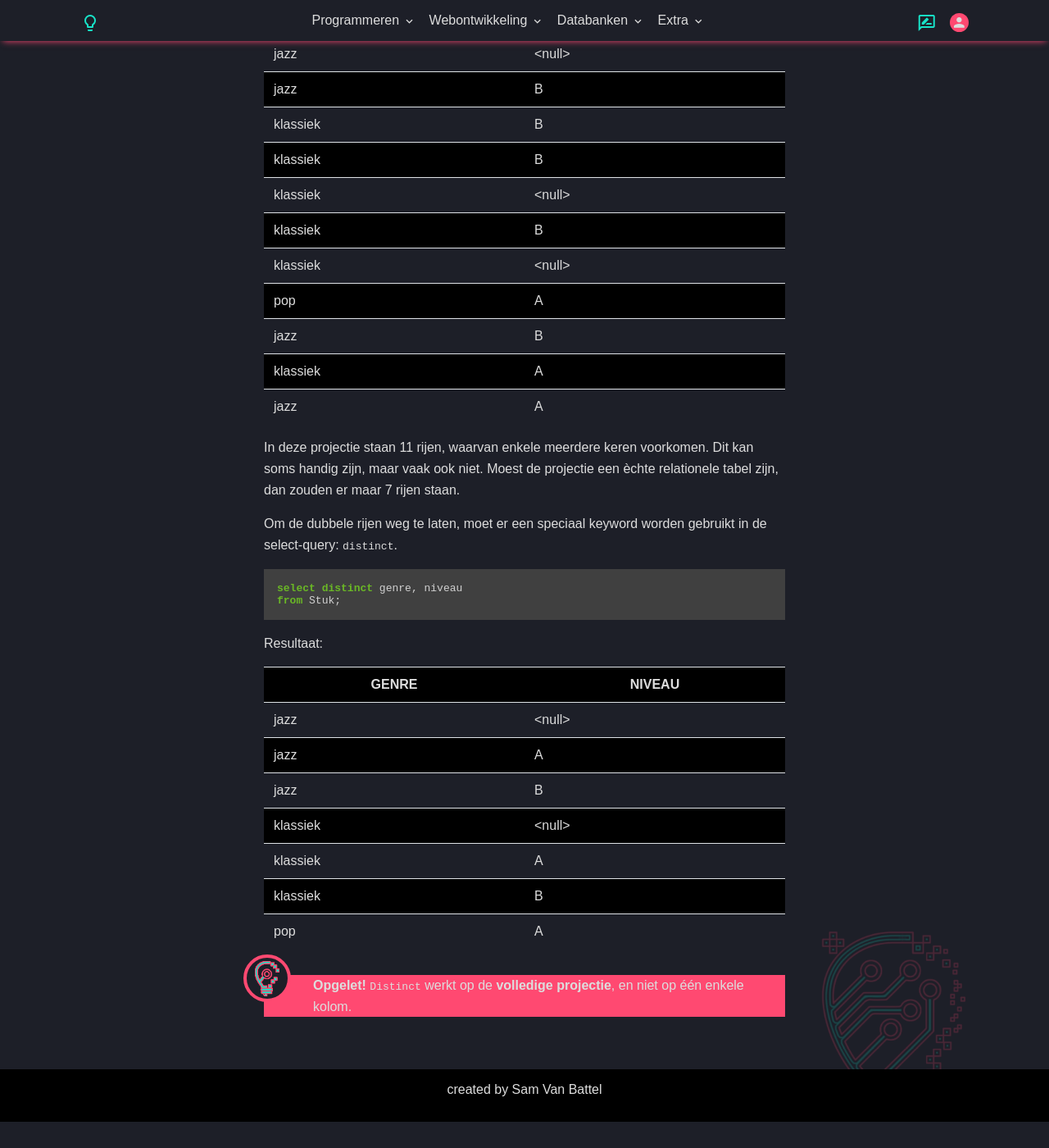
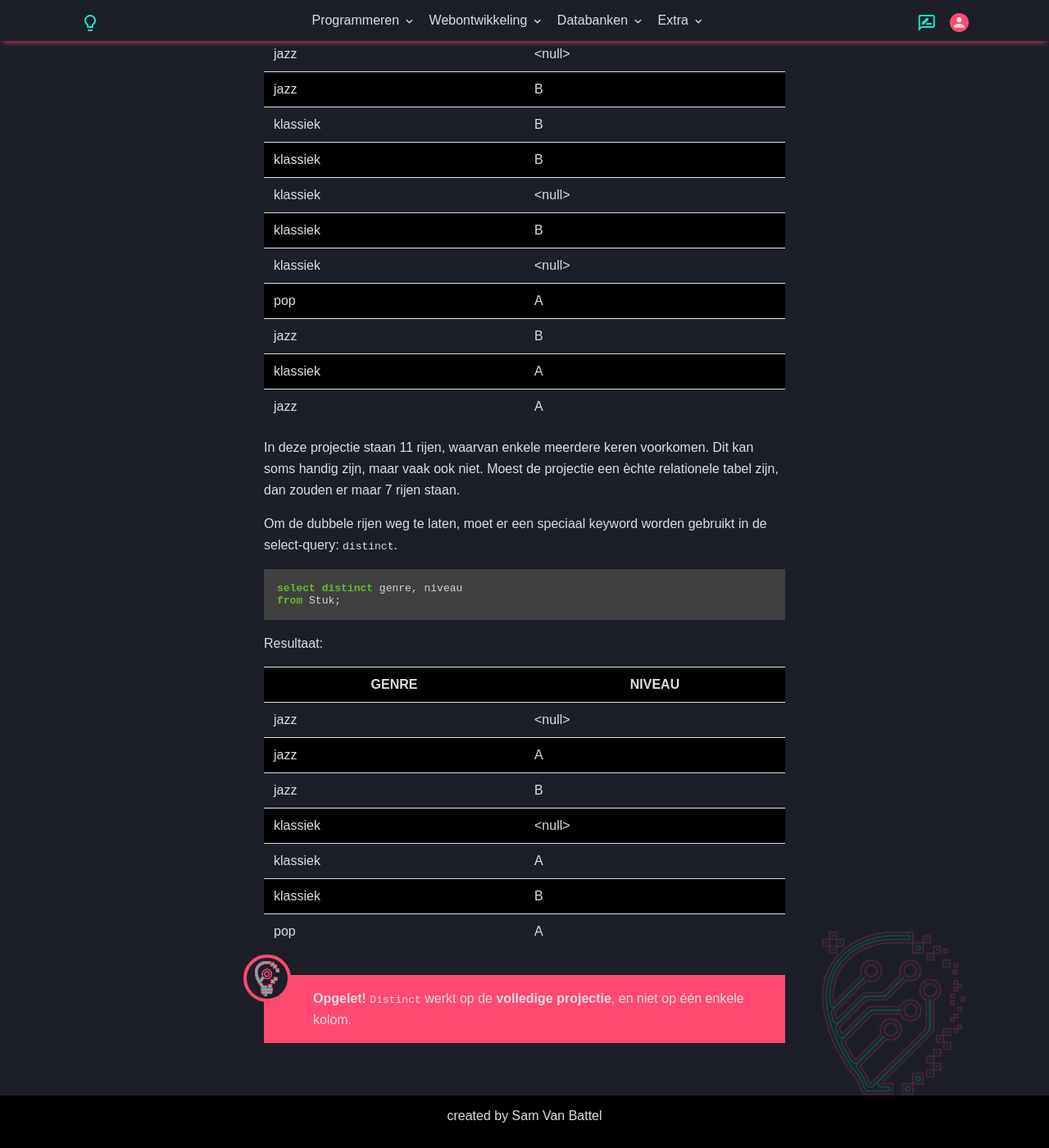
Before and after one commit to T-INFORMATICA/t-informatica.github.io, a Jekyll site: the page built from _courses/databanken/sql/projecties.md, in a window 1280 px wide and 1400 px high, scrolled down 2226 px. Shown: the whole window at 82% size. Built offline with Jekyll 4.4.1, drawn with Linux system fonts in a browser that asks for light colours; comment, search, counter and statistics services are not loaded; before the commit the page ends 3594 px from its top, so only the background shows below that.

Commit message:
Update blocks.css

```diff
--- a/assets/css/blocks.css
+++ b/assets/css/blocks.css
@@ -263,9 +263,14 @@ table.styledTable {
 
 blockquote.warning {
     position: relative;
+    margin: 2rem 0;
+    padding: 1rem 0;
     padding-left: 60px;
     background-color: var(--color-primary);
-    margin: 2rem 0;
+}
+
+blockquote.warning p {
+    margin: 0;
 }
 
 blockquote.warning::before {
```
